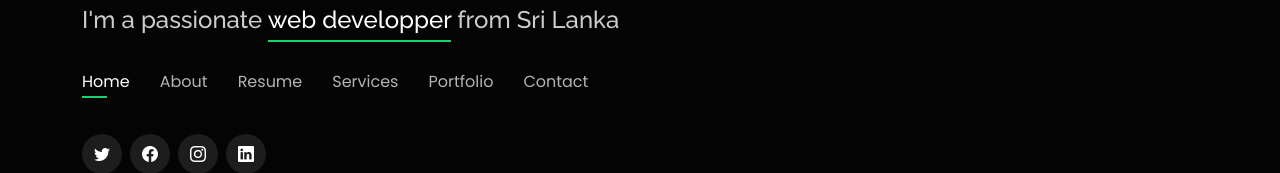
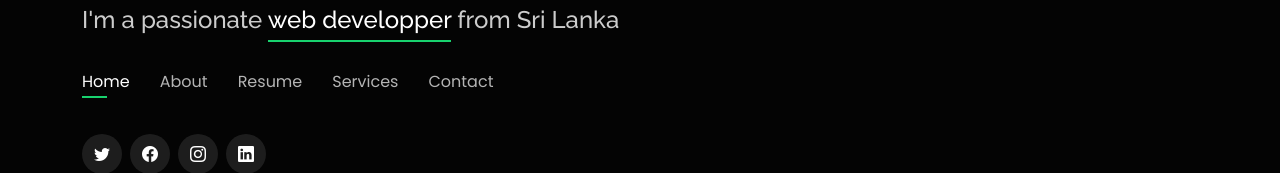
Before and after one commit to oshadiuthkarsha/Portfolio, a plain HTML site: page index.html in a window 1280 px wide. Shown: the part 344-517 px from the top of the page. Drawn offline with nearby package versions, Linux system fonts and the light colour scheme.

Commit message:
Update index.html

```diff
--- a/index.html
+++ b/index.html
@@ -27,13 +27,6 @@
   <!-- Template Main CSS File -->
   <link href="css/style.css" rel="stylesheet">
 
-  <!-- =======================================================
-  * Template Name: Personal
-  * Template URL: https://bootstrapmade.com/personal-free-resume-bootstrap-template/
-  * Updated: Mar 17 2024 with Bootstrap v5.3.3
-  * Author: BootstrapMade.com
-  * License: https://bootstrapmade.com/license/
-  ======================================================== -->
 </head>
 
 <body>
@@ -53,7 +46,6 @@
           <li><a class="nav-link" href="#about">About</a></li>
           <li><a class="nav-link" href="#resume">Resume</a></li>
           <li><a class="nav-link" href="#services">Services</a></li>
-          <li><a class="nav-link" href="#portfolio">Portfolio</a></li>
           <li><a class="nav-link" href="#contact">Contact</a></li>
         </ul>
         <i class="bi bi-list mobile-nav-toggle"></i>
```
